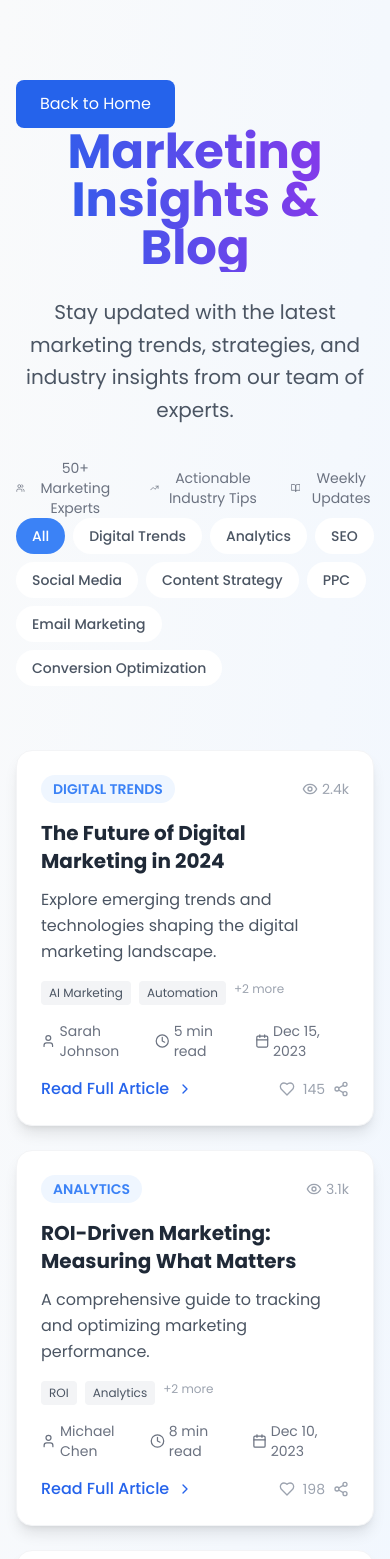
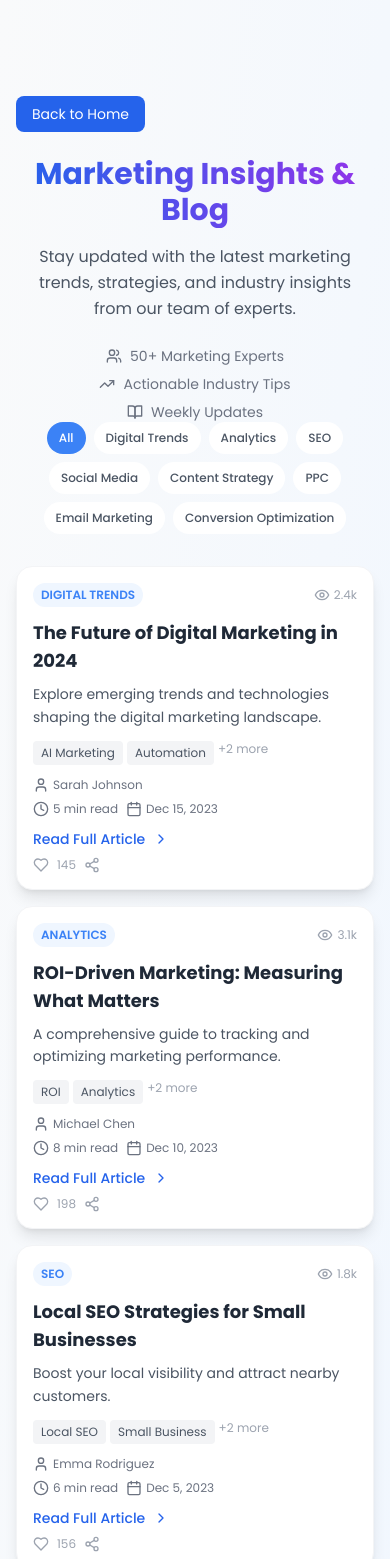
Before and after one commit to shivanshunigam01/project, a React (Vite) app: page /blog in a window 390 px wide. Shown: the top 1559 px of the page. Built offline with nearby package versions, Linux system fonts and the light colour scheme.

Commit message:
Updated Blogs.tsx

```diff
--- a/src/pages/Blogs.tsx
+++ b/src/pages/Blogs.tsx
@@ -421,14 +421,16 @@ const BlogsPage = () => {
 
   return (
     <>
-      <section className="py-20 bg-gradient-to-br from-gray-50 to-blue-50 min-h-screen">
+      <section className="pt-24 pb-12 md:py-20 bg-gradient-to-br from-gray-50 to-blue-50 min-h-screen">
         <div className="container mx-auto px-4">
-          <button
-            onClick={() => navigate("/")}
-            className="bg-blue-600 text-white px-6 py-3 rounded-lg hover:bg-blue-700 transition-colors duration-300"
-          >
-            Back to Home
-          </button>
+          <div className="mb-6 md:mb-8">
+            <button
+              onClick={() => navigate("/")}
+              className="bg-blue-600 text-white px-4 py-2 md:px-6 md:py-3 rounded-lg hover:bg-blue-700 transition-colors duration-300 text-sm md:text-base"
+            >
+              Back to Home
+            </button>
+          </div>
           <div
             ref={sectionRef}
             className={`transition-all duration-1000 ${
@@ -437,15 +439,15 @@ const BlogsPage = () => {
                 : "opacity-0 translate-y-10"
             }`}
           >
-            <div className="text-center mb-16">
-              <h1 className="text-5xl md:text-6xl font-bold bg-gradient-to-r from-blue-600 to-purple-600 bg-clip-text text-transparent mb-6">
+            <div className="text-center mb-8 md:mb-16">
+              <h1 className="text-3xl md:text-5xl lg:text-6xl font-bold bg-gradient-to-r from-blue-600 to-purple-600 bg-clip-text text-transparent mb-4 md:mb-6">
                 Marketing Insights & Blog
               </h1>
-              <p className="text-xl text-gray-600 max-w-3xl mx-auto leading-relaxed">
+              <p className="text-base md:text-xl text-gray-600 max-w-3xl mx-auto leading-relaxed px-4">
                 Stay updated with the latest marketing trends, strategies, and
                 industry insights from our team of experts.
               </p>
-              <div className="mt-8 flex justify-center space-x-8 text-sm text-gray-500">
+              <div className="mt-6 md:mt-8 flex flex-col sm:flex-row justify-center items-center space-y-2 sm:space-y-0 sm:space-x-8 text-sm text-gray-500">
                 <div className="flex items-center">
                   <Users className="w-4 h-4 mr-2" />
                   <span>50+ Marketing Experts</span>
@@ -461,7 +463,7 @@ const BlogsPage = () => {
               </div>
 
               {/* Search and Filter */}
-              <div className="max-w-4xl mx-auto mb-8">
+              <div className="max-w-4xl mx-auto mb-6 md:mb-8 px-4">
                 <div className="flex flex-col md:flex-row gap-4 items-center justify-center">
                   {/* <div className="relative flex-1 max-w-md">
                     <Search className="absolute left-3 top-1/2 transform -translate-y-1/2 text-gray-400 w-4 h-4" />
@@ -473,12 +475,12 @@ const BlogsPage = () => {
                       className="w-full pl-10 pr-4 py-2 border border-gray-300 rounded-lg focus:ring-2 focus:ring-blue-500 focus:border-transparent"
                     />
                   </div> */}
-                  <div className="flex flex-wrap gap-2">
+                  <div className="flex flex-wrap gap-2 justify-center">
                     {categories.map((category) => (
                       <button
                         key={category}
                         onClick={() => setSelectedCategory(category)}
-                        className={`px-4 py-2 rounded-full text-sm font-medium transition-colors ${
+                        className={`px-3 md:px-4 py-2 rounded-full text-xs md:text-sm font-medium transition-colors ${
                           selectedCategory === category
                             ? "bg-blue-500 text-white"
                             : "bg-white text-gray-600 hover:bg-blue-50"
@@ -492,32 +494,32 @@ const BlogsPage = () => {
               </div>
             </div>
 
-            <div className="grid sm:grid-cols-2 lg:grid-cols-3 gap-6">
+            <div className="grid grid-cols-1 sm:grid-cols-2 lg:grid-cols-3 gap-4 md:gap-6">
               {filteredBlogs.map((blog, index) => (
                 <div
                   key={blog.id}
-                  className="bg-white shadow-lg rounded-2xl p-6 hover:shadow-2xl hover:-translate-y-2 transition-all duration-300 border border-gray-100 flex flex-col justify-between group"
+                  className="bg-white shadow-lg rounded-2xl p-4 md:p-6 hover:shadow-2xl hover:-translate-y-2 transition-all duration-300 border border-gray-100 flex flex-col justify-between group"
                 >
                   <div>
-                    <div className="flex items-center justify-between mb-4">
-                      <span className="text-sm text-blue-500 font-semibold uppercase bg-blue-50 px-3 py-1 rounded-full">
+                    <div className="flex items-center justify-between mb-3 md:mb-4">
+                      <span className="text-xs md:text-sm text-blue-500 font-semibold uppercase bg-blue-50 px-2 md:px-3 py-1 rounded-full">
                         {blog.category}
                       </span>
-                      <div className="flex items-center text-gray-400 text-sm">
+                      <div className="flex items-center text-gray-400 text-xs md:text-sm">
                         <Eye className="w-4 h-4 mr-1" />
                         <span>{blog.views}</span>
                       </div>
                     </div>
 
-                    <h3 className="text-xl font-bold text-gray-800 mb-3 line-clamp-2">
+                    <h3 className="text-lg md:text-xl font-bold text-gray-800 mb-2 md:mb-3 line-clamp-2">
                       {blog.title}
                     </h3>
 
-                    <p className="text-gray-600 mb-4 leading-relaxed line-clamp-3">
+                    <p className="text-sm md:text-base text-gray-600 mb-3 md:mb-4 leading-relaxed line-clamp-3">
                       {blog.summary}
                     </p>
 
-                    <div className="flex flex-wrap gap-2 mb-4">
+                    <div className="flex flex-wrap gap-1 md:gap-2 mb-3 md:mb-4">
                       {blog.tags.slice(0, 2).map((tag) => (
                         <span
                           key={tag}
@@ -535,12 +537,12 @@ const BlogsPage = () => {
                   </div>
 
                   <div>
-                    <div className="flex items-center justify-between mb-4 text-sm text-gray-500">
+                    <div className="flex flex-col sm:flex-row sm:items-center sm:justify-between mb-3 md:mb-4 text-xs md:text-sm text-gray-500 space-y-2 sm:space-y-0">
                       <div className="flex items-center">
                         <User className="w-4 h-4 mr-1" />
                         <span>{blog.author}</span>
                       </div>
-                      <div className="flex items-center space-x-3">
+                      <div className="flex items-center space-x-2 md:space-x-3">
                         <div className="flex items-center">
                           <Clock className="w-4 h-4 mr-1" />
                           <span>{blog.readTime}</span>
@@ -552,19 +554,19 @@ const BlogsPage = () => {
                       </div>
                     </div>
 
-                    <div className="flex items-center justify-between">
+                    <div className="flex flex-col sm:flex-row sm:items-center sm:justify-between space-y-2 sm:space-y-0">
                       <button
                         onClick={() => openModal(blog)}
-                        className="inline-flex items-center text-blue-600 font-medium hover:text-blue-700 transition-colors group-hover:underline"
+                        className="inline-flex items-center text-blue-600 text-sm md:text-base font-medium hover:text-blue-700 transition-colors group-hover:underline"
                       >
                         Read Full Article{" "}
                         <ChevronRight className="ml-2 w-4 h-4" />
                       </button>
-                      <div className="flex items-center space-x-2 text-gray-400">
+                      <div className="flex items-center space-x-2 text-gray-400 self-start sm:self-auto">
                         <button className="hover:text-red-500 transition-colors">
                           <Heart className="w-4 h-4" />
                         </button>
-                        <span className="text-sm">{blog.likes}</span>
+                        <span className="text-xs md:text-sm">{blog.likes}</span>
                         <button className="hover:text-blue-500 transition-colors">
                           <Share2 className="w-4 h-4" />
                         </button>
@@ -576,8 +578,8 @@ const BlogsPage = () => {
             </div>
 
             {filteredBlogs.length === 0 && (
-              <div className="text-center py-12">
-                <p className="text-gray-500 text-lg">
+              <div className="text-center py-8 md:py-12">
+                <p className="text-gray-500 text-base md:text-lg">
                   No articles found matching your criteria.
                 </p>
                 <button
@@ -585,7 +587,7 @@ const BlogsPage = () => {
                     setSearchTerm("");
                     setSelectedCategory("All");
                   }}
-                  className="mt-4 text-blue-600 hover:underline"
+                  className="mt-4 text-blue-600 hover:underline text-sm md:text-base"
                 >
                   Clear filters
                 </button>
@@ -597,30 +599,30 @@ const BlogsPage = () => {
 
       {/* Blog Modal */}
       {selectedBlog && (
-        <div className="fixed inset-0 bg-black bg-opacity-50 flex items-center justify-center p-4 z-50 overflow-y-auto">
-          <div className="bg-white rounded-2xl max-w-4xl w-full max-h-[95vh] overflow-y-auto">
+        <div className="fixed inset-0 bg-black bg-opacity-50 flex items-start md:items-center justify-center p-2 md:p-4 z-50 overflow-y-auto">
+          <div className="bg-white rounded-2xl max-w-4xl w-full max-h-[98vh] md:max-h-[95vh] overflow-y-auto mt-2 md:mt-0">
             {/* Header */}
-            <div className="sticky top-0 bg-white border-b p-6 flex justify-between items-start z-10">
-              <div className="flex-1 pr-4">
-                <div className="flex items-center gap-2 mb-2">
-                  <span className="text-sm text-blue-500 font-semibold uppercase bg-blue-50 px-3 py-1 rounded-full">
+            <div className="sticky top-0 bg-white border-b p-4 md:p-6 flex justify-between items-start z-10">
+              <div className="flex-1 pr-2 md:pr-4">
+                <div className="flex flex-col sm:flex-row sm:items-center gap-2 mb-2">
+                  <span className="text-xs md:text-sm text-blue-500 font-semibold uppercase bg-blue-50 px-2 md:px-3 py-1 rounded-full">
                     {selectedBlog.category}
                   </span>
-                  <div className="flex items-center text-gray-400 text-sm">
+                  <div className="flex items-center text-gray-400 text-xs md:text-sm">
                     <Eye className="w-4 h-4 mr-1" />
                     <span>{selectedBlog.views}</span>
                   </div>
                 </div>
-                <h1 className="text-2xl md:text-3xl font-bold text-gray-800 mb-2">
+                <h1 className="text-xl md:text-2xl lg:text-3xl font-bold text-gray-800 mb-2">
                   {selectedBlog.title}
                 </h1>
-                <div className="flex items-center text-sm text-gray-600">
+                <div className="flex flex-col sm:flex-row sm:items-center text-xs md:text-sm text-gray-600 space-y-1 sm:space-y-0">
                   <span className="font-medium">{selectedBlog.author}</span>
-                  <span className="mx-2">•</span>
+                  <span className="hidden sm:inline mx-2">•</span>
                   <span>{selectedBlog.authorRole}</span>
-                  <span className="mx-2">•</span>
+                  <span className="hidden sm:inline mx-2">•</span>
                   <span>{selectedBlog.date}</span>
-                  <span className="mx-2">•</span>
+                  <span className="hidden sm:inline mx-2">•</span>
                   <span>{selectedBlog.readTime}</span>
                 </div>
               </div>
@@ -632,24 +634,24 @@ const BlogsPage = () => {
               </button>
             </div>
 
-            <div className="p-6">
+            <div className="p-4 md:p-6">
               {/* Article Content */}
-              <div className="prose prose-lg max-w-none mb-8">
+              <div className="prose prose-sm md:prose-lg max-w-none mb-6 md:mb-8">
                 <div
                   dangerouslySetInnerHTML={{ __html: selectedBlog.fullContent }}
                 />
               </div>
 
               {/* Tags */}
-              <div className="mb-8">
-                <h3 className="text-lg font-semibold text-gray-800 mb-3">
+              <div className="mb-6 md:mb-8">
+                <h3 className="text-base md:text-lg font-semibold text-gray-800 mb-3">
                   Tags
                 </h3>
-                <div className="flex flex-wrap gap-2">
+                <div className="flex flex-wrap gap-1 md:gap-2">
                   {selectedBlog.tags.map((tag) => (
                     <span
                       key={tag}
-                      className="bg-gray-100 text-gray-600 px-3 py-1 rounded-full text-sm"
+                      className="flex items-center px-2 md:px-3 py-2 text-xs md:text-sm text-gray-600 hover:text-blue-600 disabled:opacity-50 disabled:cursor-not-allowed transition-colors"
                     >
                       <Tag className="w-3 h-3 inline mr-1" />
                       {tag}
@@ -659,16 +661,16 @@ const BlogsPage = () => {
               </div>
 
               {/* Author Info */}
-              <div className="bg-gray-50 rounded-xl p-6 mb-8">
+              <div className="bg-gray-50 rounded-xl p-4 md:p-6 mb-6 md:mb-8">
                 <div className="flex items-center">
-                  <div className="w-12 h-12 bg-blue-500 rounded-full flex items-center justify-center text-white font-bold text-lg mr-4">
+                  <div className="w-10 h-10 md:w-12 md:h-12 bg-blue-500 rounded-full flex items-center justify-center text-white font-bold text-sm md:text-lg mr-3 md:mr-4">
                     {selectedBlog.author.charAt(0)}
                   </div>
                   <div>
-                    <h4 className="font-semibold text-gray-800">
+                    <h4 className="text-sm md:text-base font-semibold text-gray-800">
                       {selectedBlog.author}
                     </h4>
-                    <p className="text-gray-600 text-sm">
+                    <p className="text-gray-600 text-xs md:text-sm">
                       {selectedBlog.authorRole}
                     </p>
                   </div>
@@ -677,21 +679,21 @@ const BlogsPage = () => {
 
               {/* Related Posts */}
               {getRelatedPosts(selectedBlog).length > 0 && (
-                <div className="mb-8">
-                  <h3 className="text-lg font-semibold text-gray-800 mb-4">
+                <div className="mb-6 md:mb-8">
+                  <h3 className="text-base md:text-lg font-semibold text-gray-800 mb-3 md:mb-4">
                     Related Articles
                   </h3>
-                  <div className="grid md:grid-cols-2 lg:grid-cols-3 gap-4">
+                  <div className="grid grid-cols-1 md:grid-cols-2 lg:grid-cols-3 gap-3 md:gap-4">
                     {getRelatedPosts(selectedBlog).map((relatedPost: any) => (
                       <div
                         key={relatedPost.id}
-                        className="bg-gray-50 rounded-lg p-4 hover:bg-gray-100 transition-colors cursor-pointer"
+                        className="bg-gray-50 rounded-lg p-3 md:p-4 hover:bg-gray-100 transition-colors cursor-pointer"
                         onClick={() => setSelectedBlog(relatedPost)}
                       >
-                        <div className="text-xs text-blue-500 font-semibold uppercase mb-2">
+                        <div className="text-xs text-blue-500 font-semibold uppercase mb-1 md:mb-2">
                           {relatedPost.category}
                         </div>
-                        <h4 className="font-medium text-gray-800 mb-2 line-clamp-2">
+                        <h4 className="text-sm md:text-base font-medium text-gray-800 mb-1 md:mb-2 line-clamp-2">
                           {relatedPost.title}
                         </h4>
                         <div className="flex items-center text-xs text-gray-500">
@@ -707,18 +709,18 @@ const BlogsPage = () => {
               )}
 
               {/* Social Actions */}
-              <div className="flex items-center justify-between py-6 border-t border-gray-200">
-                <div className="flex items-center space-x-4">
-                  <button className="flex items-center space-x-2 text-gray-600 hover:text-red-500 transition-colors">
+              <div className="flex flex-col sm:flex-row sm:items-center sm:justify-between py-4 md:py-6 border-t border-gray-200 space-y-4 sm:space-y-0">
+                <div className="flex items-center space-x-3 md:space-x-4">
+                  <button className="flex items-center space-x-1 md:space-x-2 text-gray-600 hover:text-red-500 transition-colors text-sm">
                     <Heart className="w-5 h-5" />
                     <span>{selectedBlog.likes}</span>
                   </button>
-                  <button className="flex items-center space-x-2 text-gray-600 hover:text-blue-500 transition-colors">
+                  <button className="flex items-center space-x-1 md:space-x-2 text-gray-600 hover:text-blue-500 transition-colors text-sm">
                     <Share2 className="w-5 h-5" />
                     <span>Share</span>
                   </button>
                 </div>
-                <div className="flex items-center space-x-2">
+                <div className="flex items-center space-x-1 md:space-x-2">
                   <button
                     onClick={() => {
                       const currentIndex = blogData.findIndex(
@@ -758,15 +760,15 @@ const BlogsPage = () => {
               </div>
 
               {/* CTA */}
-              <div className="text-center p-6 bg-gradient-to-r from-blue-500 to-purple-500 rounded-xl text-white">
-                <h3 className="text-xl font-bold mb-2">
+              <div className="text-center p-4 md:p-6 bg-gradient-to-r from-blue-500 to-purple-500 rounded-xl text-white">
+                <h3 className="text-lg md:text-xl font-bold mb-2">
                   Ready to Implement These Strategies?
                 </h3>
-                <p className="mb-4">
+                <p className="text-sm md:text-base mb-4">
                   Let our experts help you apply these insights to grow your
                   business.
                 </p>
-                <button className="bg-white text-blue-600 px-6 py-2 rounded-lg font-medium hover:bg-gray-100 transition-colors">
+                <button className="bg-white text-blue-600 px-4 md:px-6 py-2 rounded-lg text-sm md:text-base font-medium hover:bg-gray-100 transition-colors">
                   Get Expert Consultation
                 </button>
               </div>
```
